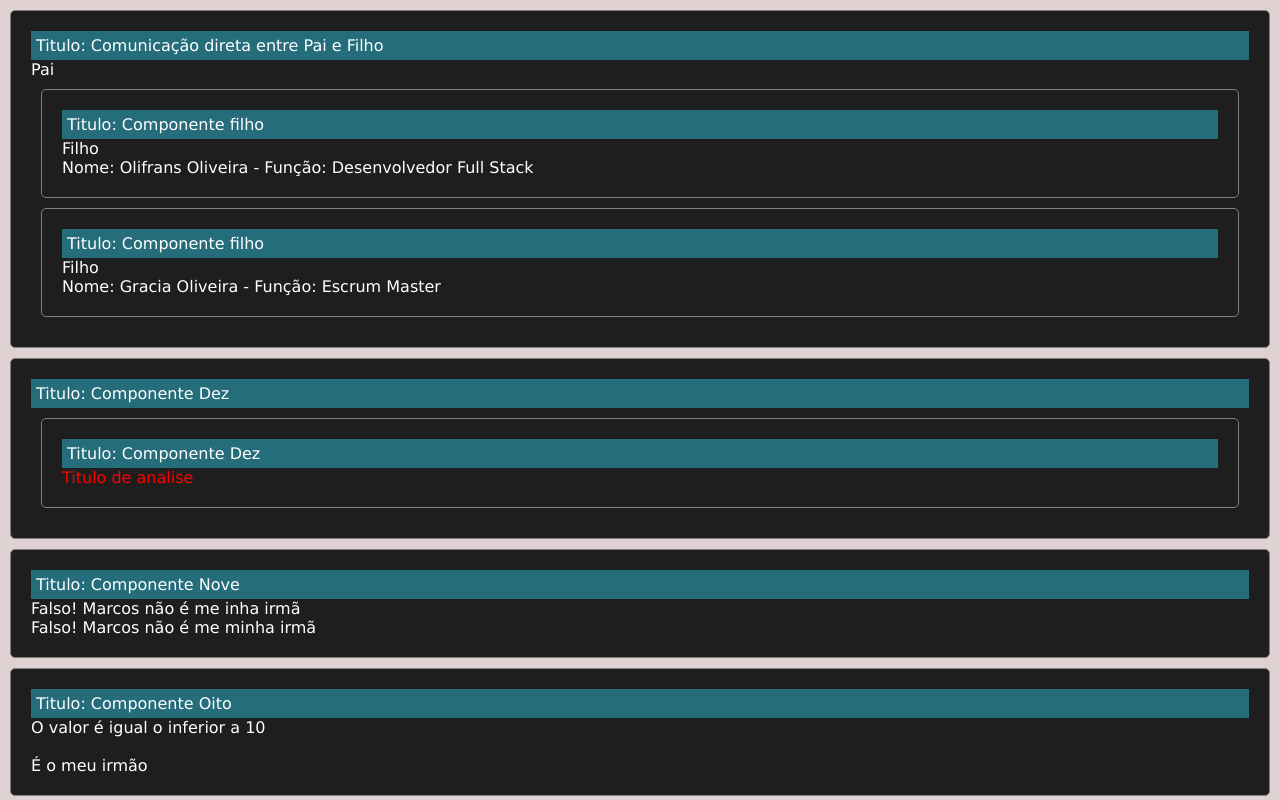
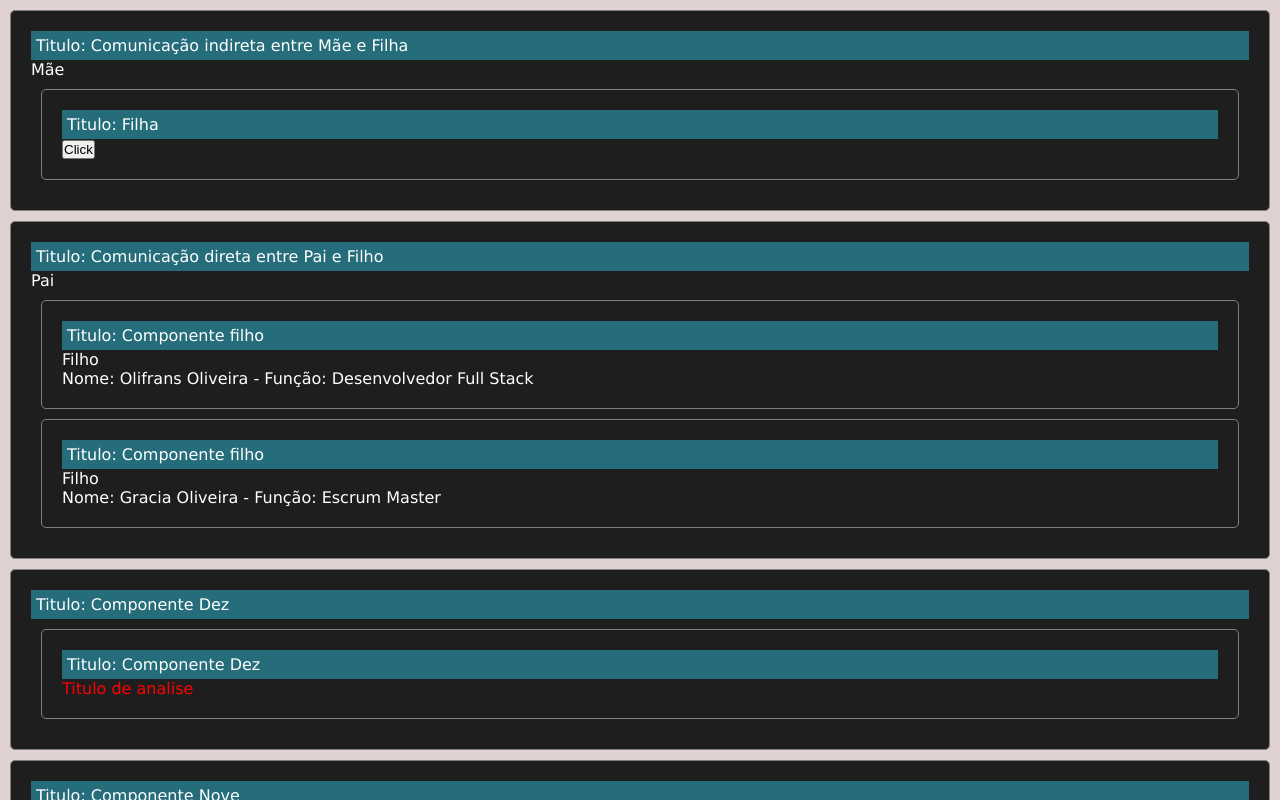
Before and after one commit to Olifrans/react-learning-all, a React (Create React App) app: page / in a window 1280 px wide. Shown: the top 800 px of the page. Built offline with nearby package versions, Linux system fonts and the light colour scheme.

Commit message:
feat: Comunicacao indireta entre componentes

```diff
--- a/src/App.tsx
+++ b/src/App.tsx
@@ -10,12 +10,15 @@ import ComponenteOito from "./components/ComponenteOito";
 import ComponenteNove from "./components/ComponenteNove";
 import ComponenteDez from "./components/ComponenteDez";
 import ComponentePai from "./comunicacao_direta/ComponentePai";
+import ComponenteMae from "./comunicacao_indireta/ComponenteMae";
 
 function App() {
   return (
     <>
+      <ComponenteMae titulo="Comunicação indireta entre Mãe e Filha" />
+
+
       <ComponentePai titulo="Comunicação direta entre Pai e Filho" />
-
       <ComponenteDez titulo="Componente Dez" corTexto="red" />
       <ComponenteNove titulo="Componente Nove" nome="Marcos" valor={4} />
       <ComponenteOito titulo="Componente Oito" nome="Marcos" valor={4} />
--- /dev/null
+++ b/src/comunicacao_indireta/ComponenteFilha.tsx
@@ -0,0 +1,8 @@
+export default function ComponenteFilha(props) {
+  return (
+    <div className="componente">
+      <p className="titulo">Titulo: {props.titulo}</p>
+      <button className="primary" onClick={props.ehClick}>Click</button>
+    </div>
+  );
+}
--- /dev/null
+++ b/src/comunicacao_indireta/ComponenteMae.tsx
@@ -0,0 +1,17 @@
+import ComponenteFilha from "./ComponenteFilha";
+
+export default function ComponenteMae(props) {
+
+  function click() {
+    console.log("Você deu um click, no botão da filha");
+  }
+
+  return (
+    <div className="componente">
+      <p className="titulo">Titulo: {props.titulo}</p>
+      <p>Mãe</p>
+
+      <ComponenteFilha titulo="Filha" ehClick={click}>Olifrans Oliveira</ComponenteFilha>
+    </div>
+  );
+}
```
